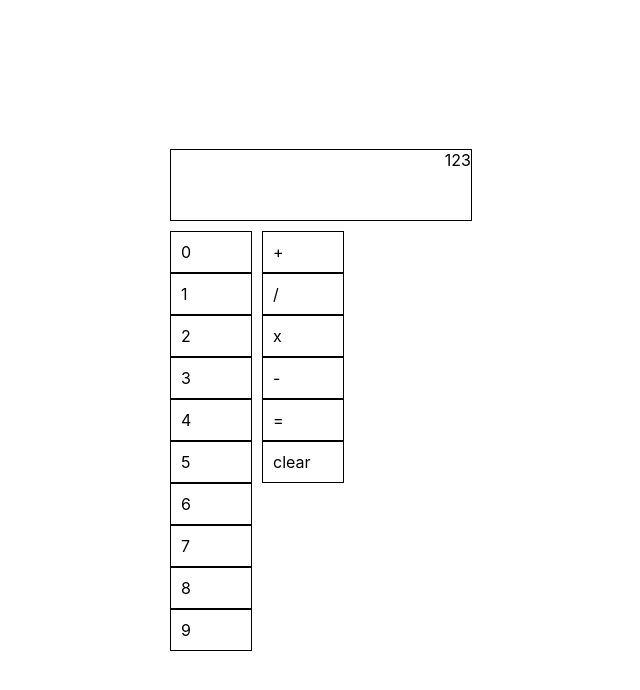
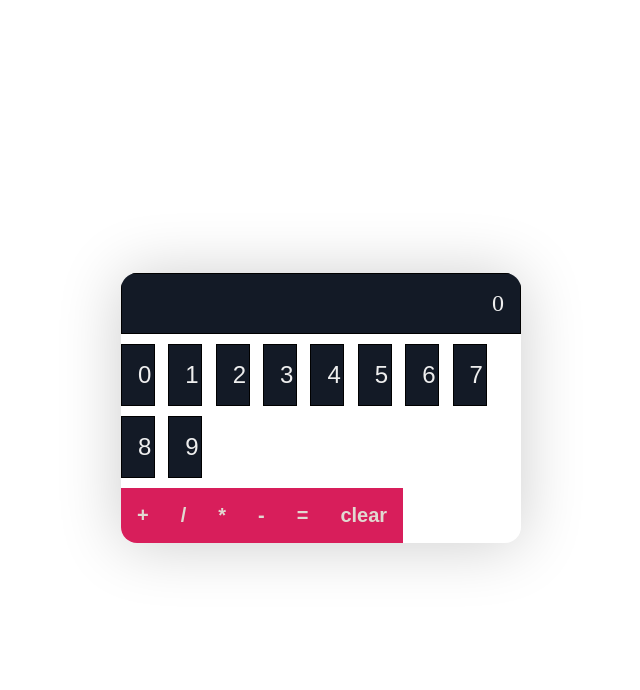
Before and after one commit to prof-tejera/homework-4-karkrish2009, a React (Create React App) app: page / in a window 1280 px wide. Shown: the top 690 px of the page, without its empty margins (319-959 px from the left). Built offline with nearby package versions, Linux system fonts and the light colour scheme.

Commit message:
Homework 4

```diff
--- /dev/null
+++ b/src/App.css
@@ -0,0 +1,58 @@
+.App {
+  display: flex;
+  min-height: 100vh;
+  align-items: center;
+  justify-content: center;
+}
+
+.calculator {
+  width: 100%;
+  max-width: 400px;
+  background-color: #FFF;
+  border-radius: 16px;
+  overflow: hidden;
+  box-shadow: 0px 2px 64px rgba(0, 0, 0, 0.2);
+}
+
+button {
+  appearance: none;
+  border: none;
+  outline: none;
+  color: #E1D9D1;
+  font-size: 20px;
+  padding: 16px;
+  cursor: pointer;
+  transition: 0.4s;
+  text-align: left;
+}
+
+button:hover {
+  background-color: #808080;
+  color: #000;
+   opacity: 0.01%;
+}
+
+.operators {
+  display: flex;
+  padding-left: 0;
+}
+
+.operators button {
+ flex: 1 1 0%;
+ background-color: #d81e5b;
+ font-weight: 700;
+}
+
+
+.numbers {
+  display: flex;
+  flex-wrap: wrap;
+}
+
+.numbers button {
+  flex: 1 1 33.333%;
+  max-width: 33.333%;
+  background-color: #131a26;
+  font-weight: 700;
+
+}
--- a/src/App.js
+++ b/src/App.js
@@ -1,18 +1,19 @@
 import Calculator from "./components/Calculator";
+import './App.css';
+
 
 function App() {
   return (
-    <div
-      style={{
-        display: "flex",
-        height: "100%",
-        justifyContent: "center",
-        alignItems: "center",
-        minHeight: "100vh",
-      }}
-    >
-      <Calculator />
-    </div>
+    <div className="App"><Calculator />  </div>
+      //style={{
+        //display: "flex",
+        //height: "100%",
+        //justifyContent: "center",
+        //alignItems: "center",
+        //minHeight: "100vh",
+      //}}
+
+
   );
 }
 
--- a/src/components/Calculator.js
+++ b/src/components/Calculator.js
@@ -1,42 +1,110 @@
 import Number from "./Number";
 import Operation from "./Operation";
 import Screen from "./Screen";
+import React, {useState} from 'react';
+import '../App.css';
 
 const Calculator = () => {
   /** TODO: Here is where you are going to keep track of calculator state */
 
+  // useState handle to keep track of the display value - number
+  const [number, setNumber] = useState("0");
+
+  // helper function to create the buttons for numbers
+  const createNumbers = () => {
+    const nbr = [];
+
+    for (let i = 0; i < 10; i++)
+    {
+      nbr.push(
+          <Number value={i.toString()} onClick={handleNumberClick} />
+      )
+    }
+
+    return nbr;
+
+
+  }
+
+  const opers = ['+', '-', '/', '*'];
+
   /** TODO: what happens when I click a number? */
-  const handleNumberClick = () => {};
+  const handleNumberClick = (value) => {
+    // Adds the userInput if number to the number
+    /*
+    console.log(event.target.innerHTML);
+    newNumber = event.target.innerHTML; */
+    //console.log("I am here with butoon click");
+    //console.log(typeof(value));
+    //console.log(Object.values(value)[0]);
+    //console.log(number);
+    let userInput = Object.values(value)[0];
+    //console.log("checking for zero", number.slice(0, -1))
+    if (number === '0'){
+      setNumber(userInput);
+    }
+    else {
+      setNumber(number + userInput);
+    }
+
+
+  };
 
   /** TODO: what happens when I click an operation? */
-  const handleOperationClick = () => {};
+  const handleOperationClick = (value) => {
+    // Does more of the hard work when adding an operator
+
+    //console.log("I am here with operator click");
+    //console.log(number);
+    let userInput = Object.values(value)[0];
+    //console.log("operas includes", opers.includes(number.slice(-1)));
+
+    // CASE 1: Operator is "=" - then evaluates and sets the Number
+    if (userInput === '=') {
+      setNumber(eval(number).toString());
+    }
+
+    // CASE 2: If Clear - set to zero
+    else if (userInput === 'clear') {
+      setNumber('0');
+      //console.log("after clear", number)
+    }
+
+    // Case 3: if preceding input is an operator return with no change (policy)
+    else if (number === '' || opers.includes(number.slice(-1))) {
+      return
+    }
+
+    // Case 4: None of the above - add the operator
+    else {
+      setNumber(number + userInput);
+    }
+
+  };
 
   return (
-    <div>
-      <Screen value="123" />
-      <div style={{ display: "flex" }}>
-        <div>
-          <Number value={0} onClick={handleNumberClick} />
-          <Number value={1} onClick={handleNumberClick} />
-          <Number value={2} onClick={handleNumberClick} />
-          <Number value={3} onClick={handleNumberClick} />
-          <Number value={4} onClick={handleNumberClick} />
-          <Number value={5} onClick={handleNumberClick} />
-          <Number value={6} onClick={handleNumberClick} />
-          <Number value={7} onClick={handleNumberClick} />
-          <Number value={8} onClick={handleNumberClick} />
-          <Number value={9} onClick={handleNumberClick} />
-        </div>
-        <div style={{ paddingLeft: 10 }}>
+    <div className = "calculator">
+
+
+      <Screen value={number} />
+
+
+      <div className = "numbers">
+        { createNumbers () }
+
+      </div>
+
+
+        <div className = "operators">
           <Operation value="+" onClick={handleOperationClick} />
           <Operation value="/" onClick={handleOperationClick} />
-          <Operation value="x" onClick={handleOperationClick} />
+          <Operation value="*" onClick={handleOperationClick} />
           <Operation value="-" onClick={handleOperationClick} />
           <Operation value="=" onClick={handleOperationClick} />
           <Operation value="clear" onClick={handleOperationClick} />
         </div>
-      </div>
     </div>
+
   );
 };
 
--- a/src/components/Number.js
+++ b/src/components/Number.js
@@ -1,15 +1,39 @@
+import '../App.css';
+
 const Number = ({ value, onClick }) => {
   /** TODO: What happens when a user clicks a number, what do we want to pass to our parent? */
   return (
-    <div
+    <div>
+      <button
       style={{
-        padding: 10,
+          border: "1px solid black",
+          //padding: "16px",
+          //width: 300,
+          //height: 70,
+          textAlign: "center",
+          marginBottom: 10,
+          backgroundColor: "#131a26",
+          color: "#eee",
+          fontSize: "24px",
+          fontWeight: 300,
+          flexWrap: "wrap",
+          maxWidth: "33%",
+        }}
+        onClick = {() => onClick({value})}>
+      {value}
+      </button>
+    </div>
+    /*  style={{
+        padding: "16px",
         border: "1px solid black",
         width: 60,
-      }}
-    >
-      {value}
-    </div>
+        color: "#FFF",
+        cursor: "pointer",
+        transition: "0.4s"
+      }} */
+
+
+
   );
 };
 
--- a/src/components/Operation.js
+++ b/src/components/Operation.js
@@ -1,14 +1,19 @@
-const Operation = ({ value }) => {
+import '../App.css';
+
+const Operation = ({ value, onClick }) => {
   /** TODO: What happens when a user clicks an Operation, what do we want to pass to our parent? */
   return (
-    <div
-      style={{
+    <div>
+      <button
+      /*style={{
         padding: 10,
         border: "1px solid black",
         width: 60,
-      }}
-    >
+      }}*/
+      onClick = {() => onClick({value})}
+      >
       {value}
+      </button>
     </div>
   );
 };
--- a/src/components/Screen.js
+++ b/src/components/Screen.js
@@ -1,12 +1,20 @@
+import '../App.css';
+
 const Screen = ({ value }) => {
+  console.log("In screen ", value);
   return (
     <div
-      style={{
+    style={{
         border: "1px solid black",
-        width: 300,
-        height: 70,
+        padding: "16px",
+        //width: 300,
+        //height: 70,
         textAlign: "right",
         marginBottom: 10,
+        backgroundColor: "#131a26",
+        color: "#eee",
+        fontSize: "24px",
+        fontWeight: 300,
       }}
     >
       {value}
--- a/src/index.css
+++ b/src/index.css
@@ -1,8 +1,22 @@
-body {
-  margin: 0;
-  font-family: -apple-system, BlinkMacSystemFont, 'Segoe UI', 'Roboto', 'Oxygen',
+:root {
+  --light: #eee;
+
+}
+
+* {
+ margin: 0;
+ padding: 0;
+ box-sizing: border-box;
+ font-family: -apple-system, BlinkMacSystemFont, 'Segoe UI', 'Roboto', 'Oxygen',
     'Ubuntu', 'Cantarell', 'Fira Sans', 'Droid Sans', 'Helvetica Neue',
     sans-serif;
+
+}
+
+body {
+  background-color: var(--light);
+
+
   -webkit-font-smoothing: antialiased;
   -moz-osx-font-smoothing: grayscale;
 }
--- a/src/index.js
+++ b/src/index.js
@@ -1,6 +1,6 @@
 import React from 'react';
 import ReactDOM from 'react-dom/client';
-import './index.css';
+import './App.css';
 import App from './App';
 import reportWebVitals from './reportWebVitals';
 
```
